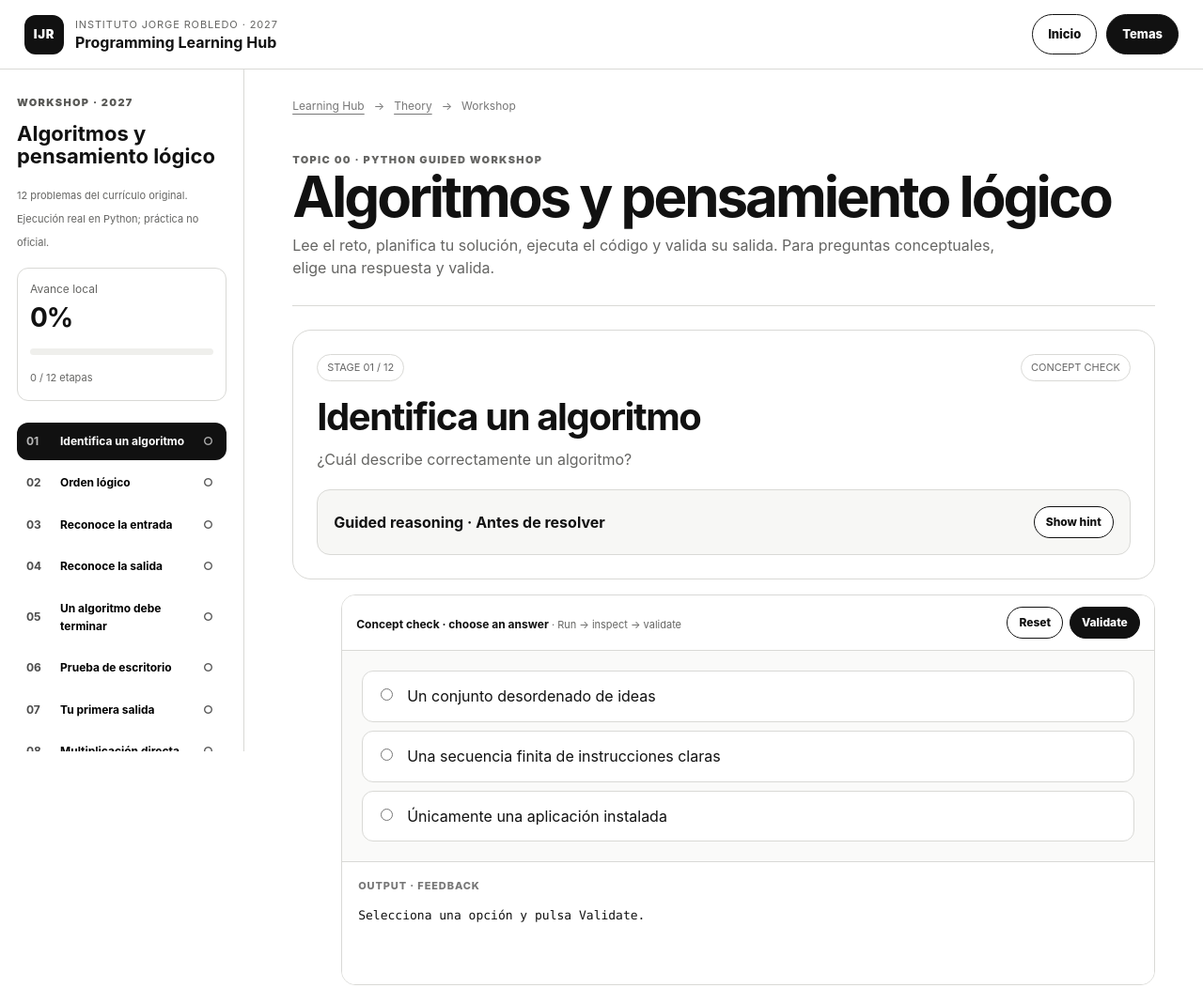
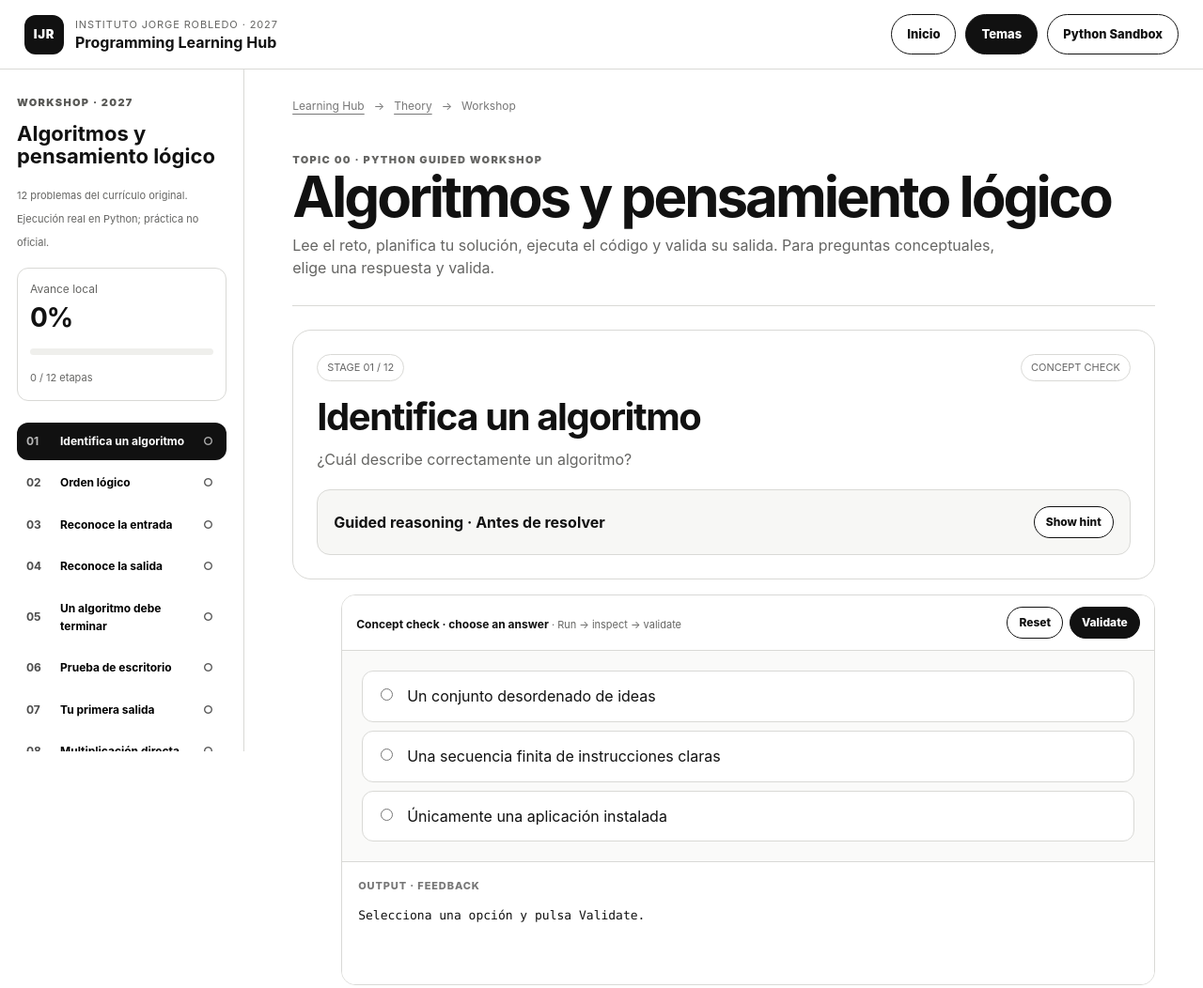
Before and after one commit to IJR-JD/Seminario-2027, a plain HTML site: page learning/workshop.html in a window 1280 px wide. Shown: the top 1052 px of the page at 94% size. Drawn offline with nearby package versions, Linux system fonts and the light colour scheme.

Commit message:
Link Seminario 2027 sandbox from learning/workshop.html

```diff
--- a/learning/workshop.html
+++ b/learning/workshop.html
@@ -1,4 +1,4 @@
-<!doctype html><html lang="es"><head><meta charset="utf-8"><meta name="viewport" content="width=device-width,initial-scale=1,viewport-fit=cover"><meta name="color-scheme" content="light"><meta name="description" content="Taller guiado interactivo de Python con 12 etapas por unidad."><title>Guided Workshop · Seminario 2027 · Instituto Jorge Robledo</title><link rel="stylesheet" href="styles.css"></head><body><a class="skip" href="#main">Saltar al contenido</a><header class="topbar"><a href="../" class="brand"><span class="brand-mark">IJR</span><span><small>Instituto Jorge Robledo · 2027</small><strong>Programming Learning Hub</strong></span></a><nav class="top-actions"><a class="button" href="../">Inicio</a><a class="button button-dark" href="../learning/">Temas</a></nav></header><div class="notebook-shell"><aside class="stage-sidebar" aria-label="Etapas del taller"><p class="eyebrow">WORKSHOP · 2027</p><h2 id="sideTitle">Cargando…</h2><small>12 problemas del currículo original. Ejecución real en Python; práctica no oficial.</small><div class="progress-card"><span>Avance local</span><strong id="topicPercent">0%</strong><div class="progress-track"><span id="topicBar"></span></div><small id="topicCount">0 / 12 etapas</small></div><nav class="stage-list" id="stageList"></nav></aside>
+<!doctype html><html lang="es"><head><meta charset="utf-8"><meta name="viewport" content="width=device-width,initial-scale=1,viewport-fit=cover"><meta name="color-scheme" content="light"><meta name="description" content="Taller guiado interactivo de Python con 12 etapas por unidad."><title>Guided Workshop · Seminario 2027 · Instituto Jorge Robledo</title><link rel="stylesheet" href="styles.css"></head><body><a class="skip" href="#main">Saltar al contenido</a><header class="topbar"><a href="../" class="brand"><span class="brand-mark">IJR</span><span><small>Instituto Jorge Robledo · 2027</small><strong>Programming Learning Hub</strong></span></a><nav class="top-actions"><a class="button" href="../">Inicio</a><a class="button button-dark" href="../learning/">Temas</a><a class="button" href="sandbox.html">Python Sandbox</a></nav></header><div class="notebook-shell"><aside class="stage-sidebar" aria-label="Etapas del taller"><p class="eyebrow">WORKSHOP · 2027</p><h2 id="sideTitle">Cargando…</h2><small>12 problemas del currículo original. Ejecución real en Python; práctica no oficial.</small><div class="progress-card"><span>Avance local</span><strong id="topicPercent">0%</strong><div class="progress-track"><span id="topicBar"></span></div><small id="topicCount">0 / 12 etapas</small></div><nav class="stage-list" id="stageList"></nav></aside>
 <main id="main" class="notebook-main"><nav class="breadcrumb"><a href="./">Learning Hub</a><span>→</span><a id="theoryReturn" href="theory.html?topic=algoritmos">Theory</a><span>→</span><span>Workshop</span></nav><section class="notebook-banner"><p class="eyebrow" id="workshopEyebrow">PYTHON NOTEBOOK · FOUNDATIONS</p><h1 id="workshopTitle">Cargando…</h1><p>Lee el reto, planifica tu solución, ejecuta el código y valida su salida. Para preguntas conceptuales, elige una respuesta y valida.</p></section>
 <section class="problem-panel"><div class="problem-topline"><span class="badge" id="stageBadge">STAGE 01 / 12</span><span class="badge" id="stageKind">CONCEPT</span></div><h2 id="problemTitle">Problema</h2><p id="problemPrompt"></p><div class="guide-panel"><div class="guide-head"><strong>Guided reasoning · Antes de resolver</strong><button id="hintButton" type="button" class="button button-sm">Mostrar pista</button></div><p id="hintText" class="hidden"></p></div></section>
 <section class="editor-cell"><div class="cell-gutter"><button class="play" id="runGutter" type="button" aria-label="Ejecutar Python">▶</button></div><div class="cell-main"><div class="cell-toolbar"><div><strong id="cellLabel">Python 3 code cell</strong><small id="runtimeStatus"> · Runtime: sin iniciar</small></div><div class="cell-actions"><button id="resetStage" class="button button-sm" type="button">Reset</button><button id="runButton" class="button button-sm" type="button">▶ Run</button><button id="validateButton" class="button button-sm button-dark" type="button">Validate</button></div></div><div id="codeWrap"><label for="codeEditor" class="skip">Código Python</label><textarea id="codeEditor" class="code-editor" spellcheck="false" autocapitalize="off" autocomplete="off" placeholder="# Escribe tu solución completa aquí"></textarea></div><div id="choiceWrap" class="choice-list hidden" role="group" aria-label="Opciones de respuesta"></div><div class="output-panel"><div class="label">OUTPUT · <span id="outputType">Console</span></div><pre id="outputText">La salida de tu programa aparecerá aquí.</pre><p class="feedback" id="feedback" role="status" aria-live="polite"></p></div></div></section>
```
